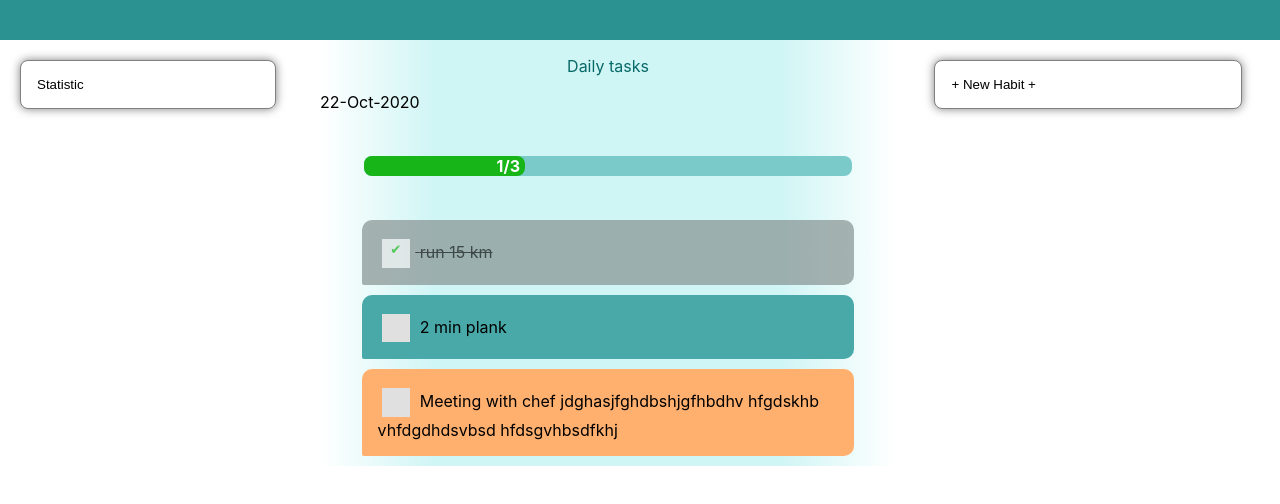
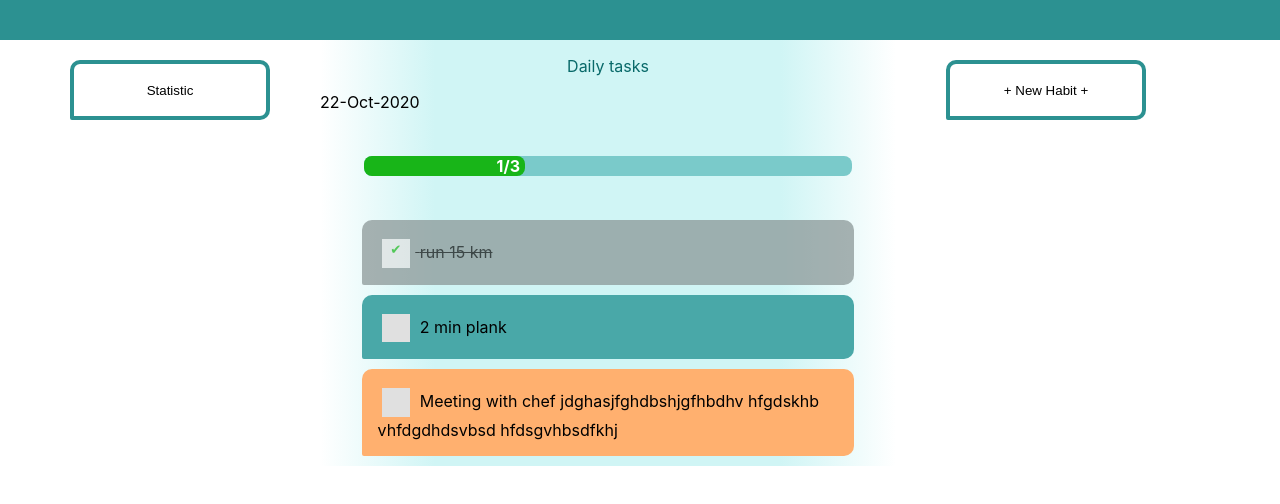
Before and after one commit to vasenina/ReactProjects, a React (Create React App) app in the folder tasks_list/: page / in a window 1280 px wide. Shown: the top 504 px of the page. Built offline with nearby package versions, Linux system fonts and the light colour scheme.

Commit message:
buttons teststyle

```diff
--- a/tasks_list/src/components/Layout/Layout.module.css
+++ b/tasks_list/src/components/Layout/Layout.module.css
@@ -24,14 +24,20 @@
 
 .Stats{
 
-    width: 80%;
+    width: 200px;
+    height: 60px;
     position: relative;
     border-radius: 8px;
-    border: thin solid gray;
+    border: 4px solid #2C9191;
     padding: 16px;
-    box-shadow: 0 0 10px rgba(0,0,0,0.5);
-    margin: 20px 20px ;
 
+    margin: 20px 50px ;
     background-color: white;
-    text-align: left;
+    text-align: center;
+    float:right;
+    border-radius: 10px 10px 10px 2px;
+
 }
+.Stats:hover{
+    background-color:wheat;
+}
--- a/tasks_list/src/containers/TaskOverview.module.css
+++ b/tasks_list/src/containers/TaskOverview.module.css
@@ -23,17 +23,21 @@
 
 
 .NewTask{
-    width: 80%;
+    width: 200px;
+    height: 60px;
     position: relative;
-    border-radius: 8px;
-    border: thin solid gray;
+
+    border: 4px solid #2C9191;
     padding: 16px;
-    box-shadow: 0 0 10px rgba(0,0,0,0.5);
-    margin: 0 auto;
-    margin-top: 20px;
+
+    margin: 20px 50px ;
     background-color: white;
-    text-align: left;
+    text-align: center;
+    border-radius: 10px 10px 10px 2px;
+    float:left;
    }
+
+
 
 .NewTask:hover{
     background-color:wheat;
```
Also changed, not shown: tasks_list/src/components/Layout/Layout.js (line endings or trailing spaces).
